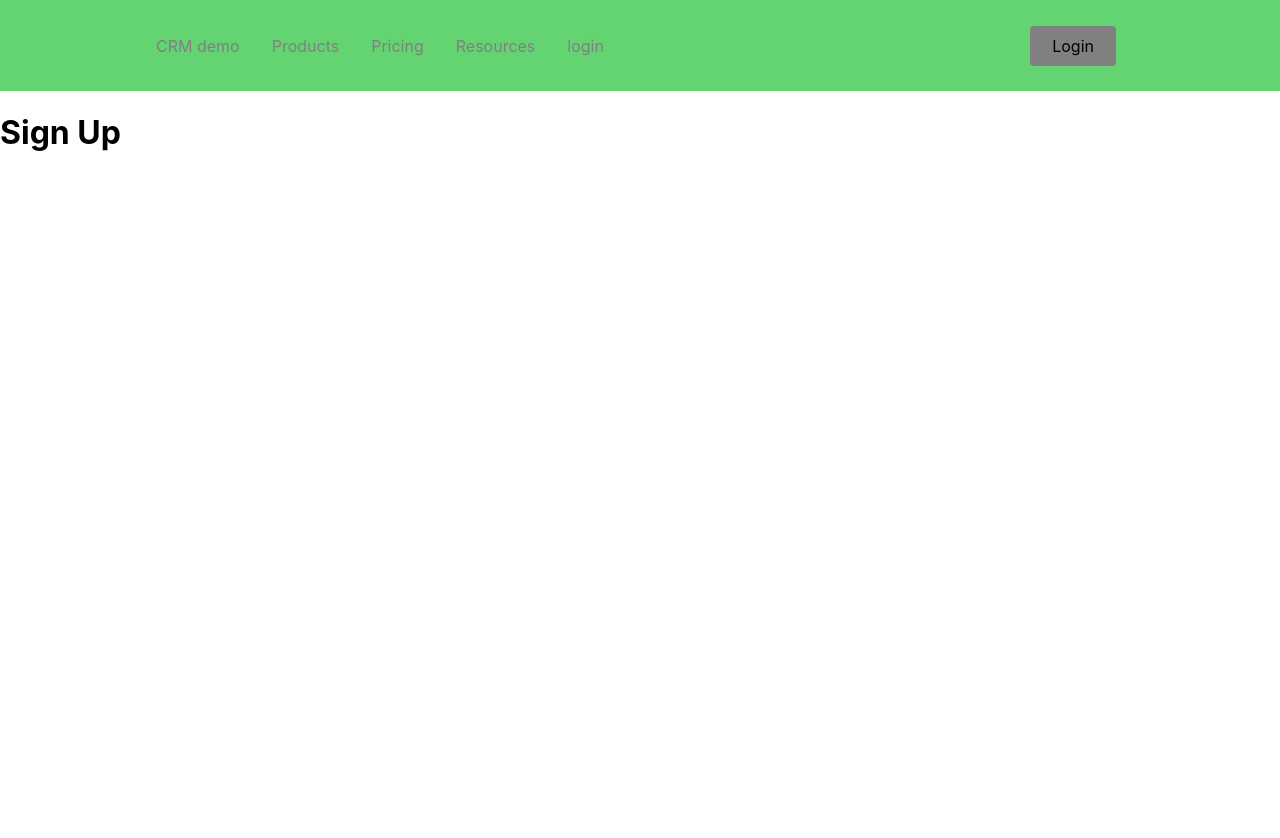
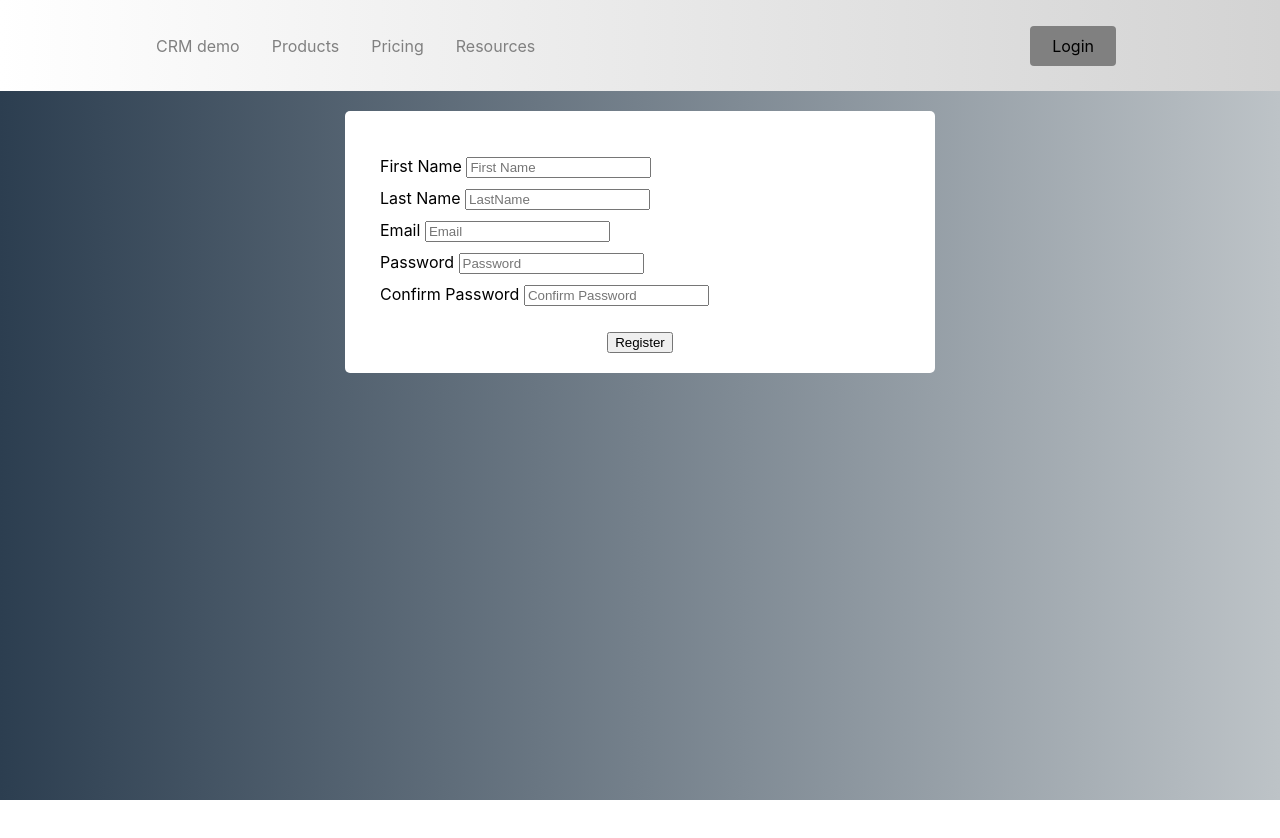
Before and after one commit to SwatiMalik25/CRM-app, a React (Create React App) app: page /login in a window 1280 px wide. Shown: the top 838 px of the page. After the commit the page ends 800 px from the top, so only its background shows below. Built offline with nearby package versions, Linux system fonts and the light colour scheme.

Commit message:
sign-up page added

```diff
--- a/src/App.css
+++ b/src/App.css
@@ -1,38 +1,38 @@
-.App {
+body{
+  background: #bdc3c7;
+  background: -webkit-linear-gradient(to right, #2c3e50, #bdc3c7);
+  background: linear-gradient(to right, #2c3e50, #bdc3c7);}
+
+.form{
+  background-color: white;
+  border-radius: 5px;
+  width: 550px;
+  margin: 20px auto;
+  padding: 20px;
+  /* height: 600px; */
+}
+
+.form-body{
+  text-align: left;
+  padding: 20px 10px;
+}
+
+.form-body > *{
+  padding: 5px;
+}
+
+.form__label{
+  width: 40%;
+}
+
+.form_input{
+  width: 60%;
+}
+
+.footer{
   text-align: center;
 }
-
-.App-logo {
-  height: 40vmin;
-  pointer-events: none;
-}
-
-@media (prefers-reduced-motion: no-preference) {
-  .App-logo {
-    animation: App-logo-spin infinite 20s linear;
-  }
-}
-
-.App-header {
-  background-color: #282c34;
-  min-height: 100vh;
-  display: flex;
-  flex-direction: column;
-  align-items: center;
-  justify-content: center;
-  font-size: calc(10px + 2vmin);
-  color: white;
-}
-
-.App-link {
-  color: #61dafb;
-}
-
-@keyframes App-logo-spin {
-  from {
-    transform: rotate(0deg);
-  }
-  to {
-    transform: rotate(360deg);
-  }
-}
+ h4{
+  font-family:sans-serif;
+  font-size:12px;
+ }
--- a/src/Components/Navbar/NavbarElements.js
+++ b/src/Components/Navbar/NavbarElements.js
@@ -5,7 +5,7 @@
 import styled from "styled-components";
 
 export const Nav = styled.nav`
-    background: #63d471;
+    background: linear-gradient(to right, white, lightgrey);
     height: 85px;
     display: flex;
     justify-content: space-between;
--- a/src/Components/Navbar/index.js
+++ b/src/Components/Navbar/index.js
@@ -28,13 +28,11 @@
                         Resources
                     </NavLink>
 
-                    <NavLink to="/sign-up" activeStyle>
-                        login
-                    </NavLink>
+
 
                 </NavMenu>
                 <NavBtn>
-                    <NavBtnLink to="/signin">
+                    <NavBtnLink to="/login">
                         Login
                     </NavBtnLink>
                 </NavBtn>
--- a/src/Components/pages/login.js
+++ b/src/Components/pages/login.js
@@ -1,20 +1,69 @@
 
 
-import React from "react";
+import React, {useState} from 'react';
 
-const Login = () => {
-    return (
-        <div
-            style={{
-                display: "flex",
-                justifyContent: "centre",
-                alignItems: "centre",
-                height: "100vh",
-            }}
-        >
-            <h1>Sign Up</h1>
+
+
+function Login() {
+    const [firstName, setFirstName] = useState(null);
+    const [lastName, setLastName] = useState(null);
+    const [email, setEmail] = useState(null);
+    const [password,setPassword] = useState(null);
+    const [confirmPassword,setConfirmPassword] = useState(null);
+
+    const handleInputChange = (e) => {
+        const {id , value} = e.target;
+        if(id === "firstName"){
+            setFirstName(value);
+        }
+        if(id === "lastName"){
+            setLastName(value);
+        }
+        if(id === "email"){
+            setEmail(value);
+        }
+        if(id === "password"){
+            setPassword(value);
+        }
+        if(id === "confirmPassword"){
+            setConfirmPassword(value);
+        }
+
+    }
+
+    const handleSubmit  = () => {
+        console.log(firstName,lastName,email,password,confirmPassword);
+    }
+
+    return(
+        <div className="form">
+            <div className="form-body">
+                <div className="username">
+                    <label className="form__label" for="firstName">First Name </label>
+                    <input className="form__input" type="text" value={firstName} onChange = {(e) => handleInputChange(e)} id="firstName" placeholder="First Name"/>
+                </div>
+                <div className="lastname">
+                    <label className="form__label" for="lastName">Last Name </label>
+                    <input  type="text" name="" id="lastName" value={lastName}  className="form__input" onChange = {(e) => handleInputChange(e)} placeholder="LastName"/>
+                </div>
+                <div className="email">
+                    <label className="form__label" for="email">Email </label>
+                    <input  type="email" id="email" className="form__input" value={email} onChange = {(e) => handleInputChange(e)} placeholder="Email"/>
+                </div>
+                <div className="password">
+                    <label className="form__label" for="password">Password </label>
+                    <input className="form__input" type="password"  id="password" value={password} onChange = {(e) => handleInputChange(e)} placeholder="Password"/>
+                </div>
+                <div className="confirm-password">
+                    <label className="form__label" for="confirmPassword">Confirm Password </label>
+                    <input className="form__input" type="password" id="confirmPassword" value={confirmPassword} onChange = {(e) => handleInputChange(e)} placeholder="Confirm Password"/>
+                </div>
+            </div>
+            <div class="footer">
+                <button onClick={()=>handleSubmit()} type="submit" class="btn">Register</button>
+            </div>
         </div>
-    );
-};
 
-export default Login;
+    )
+}
+  export default Login;
```
